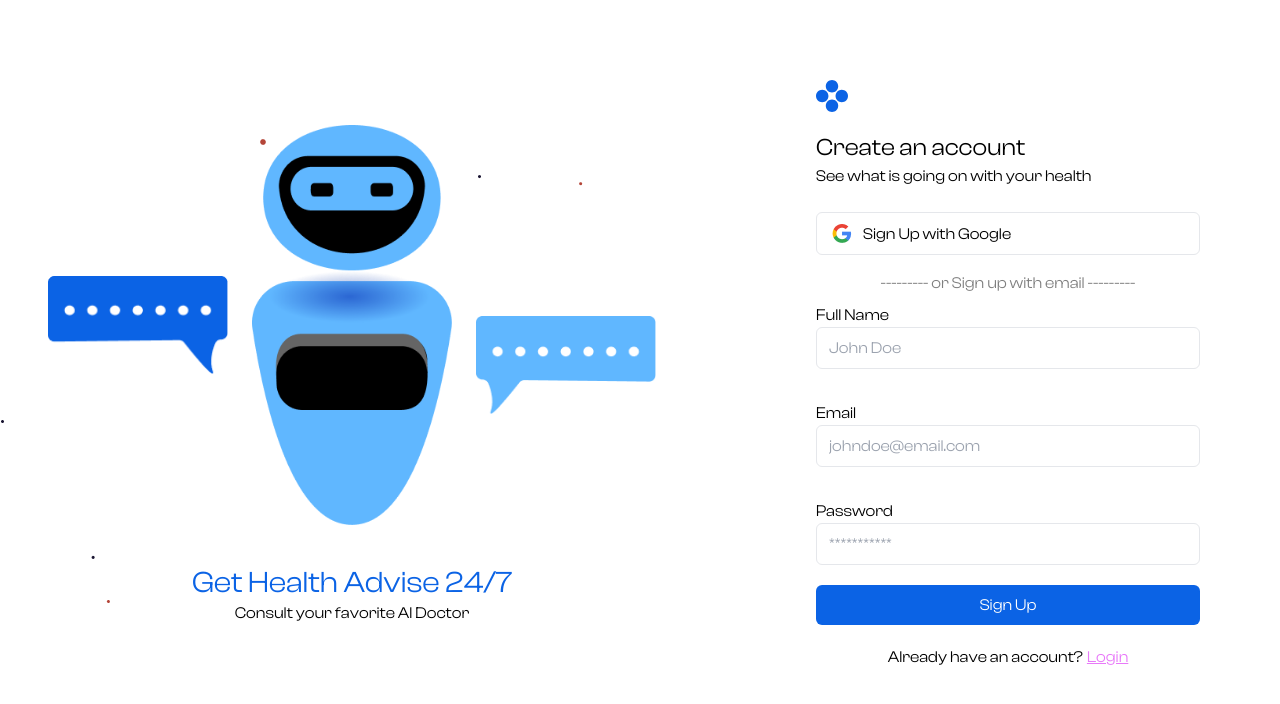
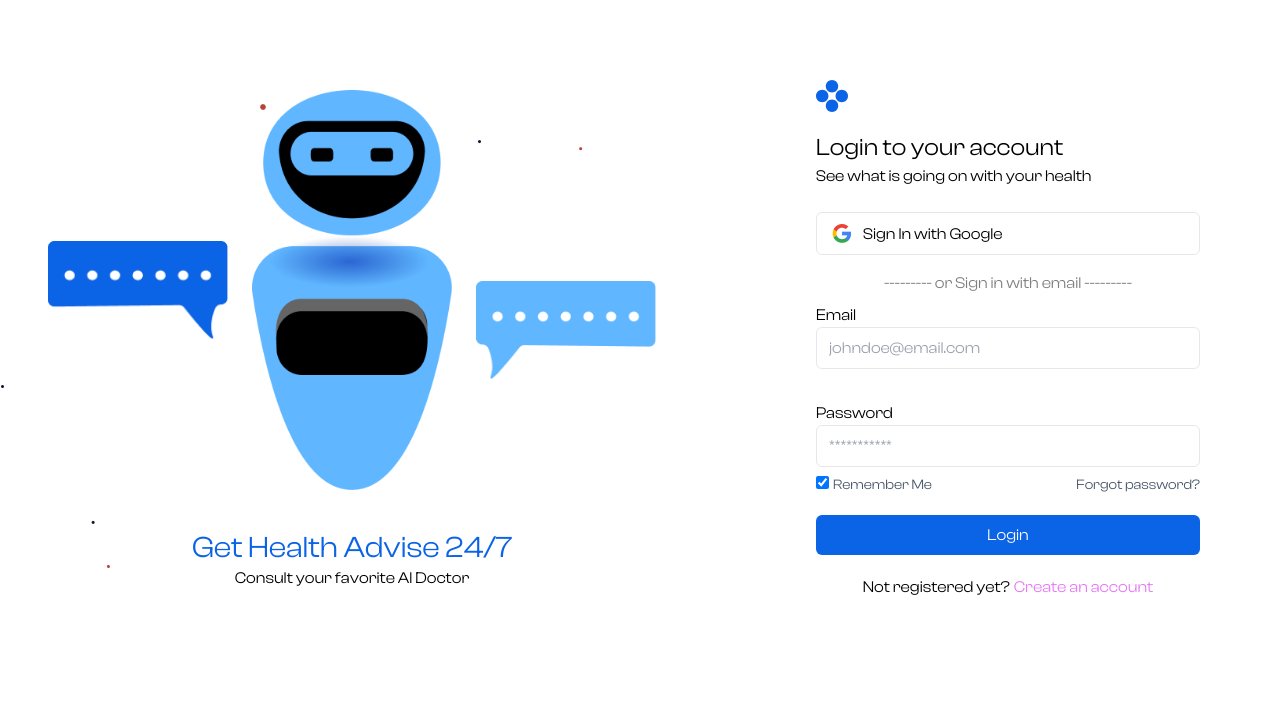
Before and after one commit to daniel-idowu-01/AI-Doc, a React (Vite) app in the folder client/: page / in a window 1280 px wide. Shown: the top 704 px of the page. Built offline with nearby package versions, Linux system fonts and the light colour scheme.

Commit message:
Fixed _redirects netlify error

```diff
--- a/client/src/App.jsx
+++ b/client/src/App.jsx
@@ -8,8 +8,8 @@ function App() {
     <div className="urbanist">
       <NavProvider>
         <Routes>
-          <Route path='/' element={<Signup />} />
-          <Route path='/login' element={<Login />} />
+          <Route path='/' element={<Login />} />
+          <Route path='/sign-up' element={<Signup />} />
           <Route path='/email-confirmation' element={<Email />} />
           <Route path='/forgot-password' element={<ForgotPassword />} />
           <Route element={<MainView />}>
--- a/client/src/pages/Login.jsx
+++ b/client/src/pages/Login.jsx
@@ -137,7 +137,7 @@ function Login() {
                 <div>
                     <p className="mt-5 text-center">
                         Not registered yet?
-                        <Link to="/">
+                        <Link to="/sign-up">
                             <span className="text-fuchsia-400 hover:underline ml-1">
                                 Create an account
                             </span>
--- a/client/src/pages/Signup.jsx
+++ b/client/src/pages/Signup.jsx
@@ -131,7 +131,7 @@ function Signup()   {
                 <div >
                     <p className="mt-5 text-center">
                         Already have an account?
-                        <Link to="/login">
+                        <Link to="/">
                             <span className="text-fuchsia-400 ml-1 underline">
                                 Login
                             </span>
```
Also changed, not shown: 1 other file (tests, documents, lock files or other folders).
